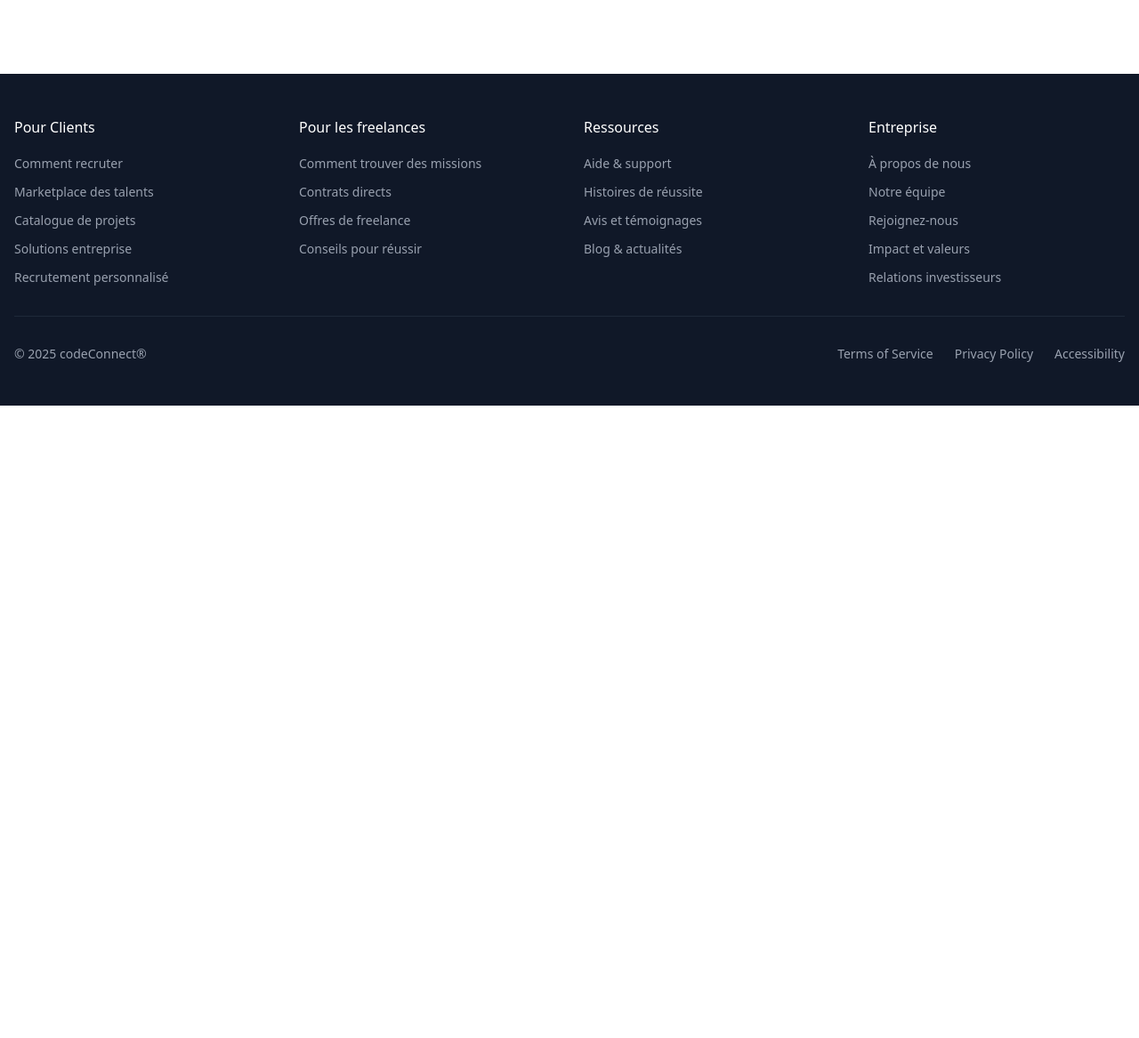
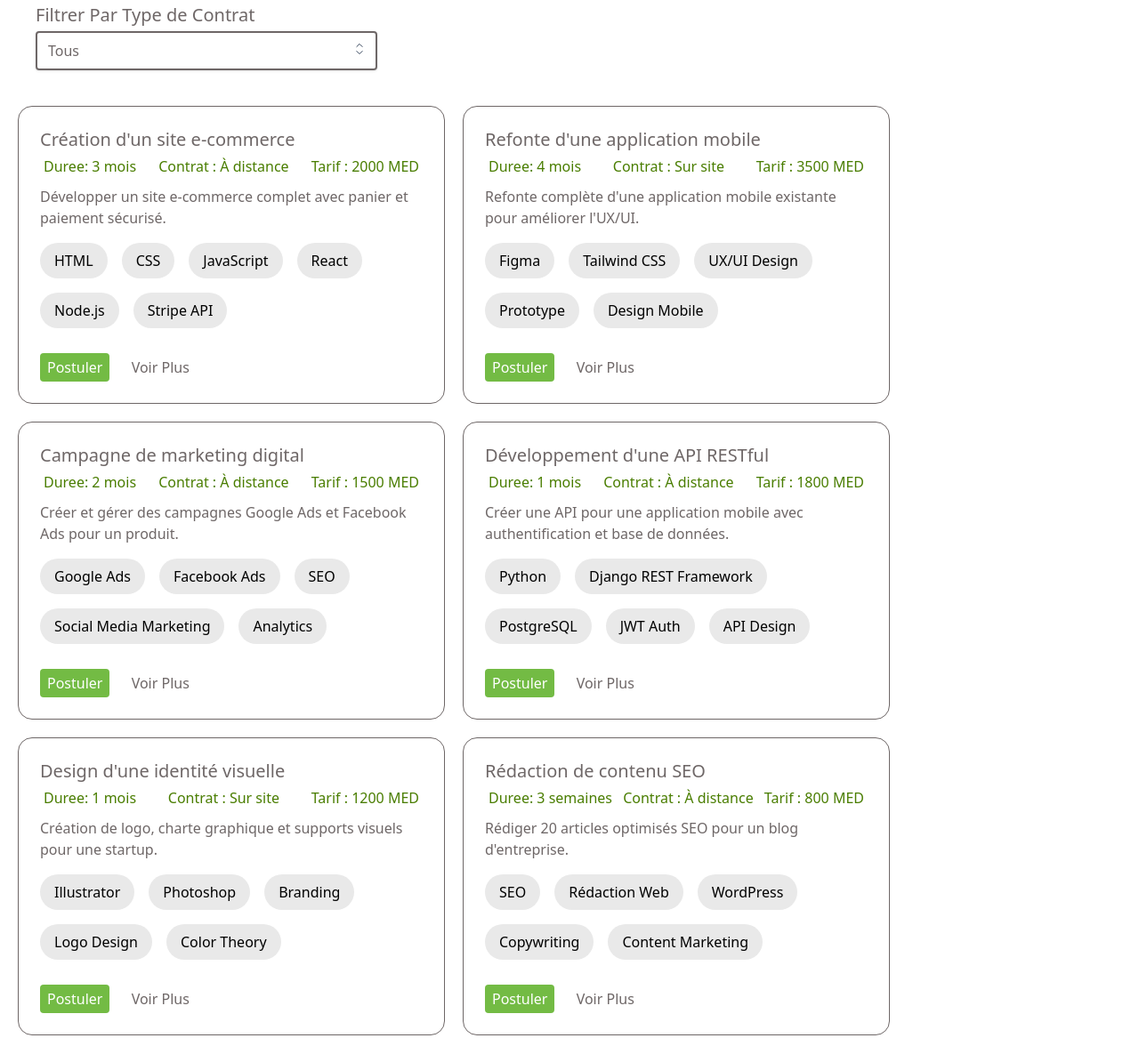
Before and after one commit to ghizlane-bouaddi/codeConnect, a plain HTML site: page pages/missions.html in a window 1280 px wide. Shown: the part 106-1273 px from the top of the page at 89% size. Before the commit the page ends 800 px from the top, so only its background shows below. Drawn offline with nearby package versions, Linux system fonts and the light colour scheme; no server answers.

Commit message:
ajout de la fonction filter les listes des mission

```diff
--- a/assets/scripts/missions.js
+++ b/assets/scripts/missions.js
@@ -2,8 +2,38 @@ const missionsList = document.getElementById("missionsList");
 async function LoadMissionData() {
   const dataMissions = await fetch("../../data/missions.json");
   let missions = await dataMissions.json();
-  console.log(missions);
+  // console.log(missions);
   ajouterCardMission(missions);
+  let selectContrat = document.getElementById("selectContrat");
+console.log(selectContrat.options)
+for (let option of selectContrat.options) {
+  console.log(option.label);
+}
+
+// when client clicked on select element
+selectContrat.addEventListener("click", () => {
+// if default value is changed
+  selectContrat.addEventListener("change", () => {
+  // if value switched by client
+    switch (selectContrat.value) {
+      case "A_distance":
+      //do somthing with  , "add" value
+        // missionsList.innerHTML = selectContrat.value;
+        console.log(selectContrat.value);
+        let resu = filterParContrat(missions, selectContrat.value);
+        console.log(resu);
+        break;  // then take break
+      case "Sur_Site":
+      //do somthing with  , "remove" value
+        // result.innerHTML = selector.value;
+        console.log("false");
+        break; // then take break
+    }
+  });
+});
+
+
+
   return missions;
 }
 LoadMissionData();
@@ -15,17 +45,17 @@ function ajouterCardMission(missions) {
     <div
         class="block max-w-[30rem] rounded-lg bg-white ">
           <div class="p-6 border-1 rounded-2xl">
-            h5 class="mb-1 text-xl font-medium leading-tight  hover:text-[#73BB44] cursor-pointer grow md:grow-0">
+        <h5 class="mb-1 text-xl font-medium leading-tight  hover:text-[#73BB44] cursor-pointer grow md:grow-0 transition duration-150 ease">
             ${mission.titre}
             </h5>
 <div class="mb-2 text-base font-medium leading-tight text-surface/75 dark:text-neutral-300 flex justify-between items-center">
-                        <span class="bg-red-400 rounded-lg p-1 text-white">${
+                        <span class=" p-1 text-lime-700 ">Duree: ${
                           mission.dureeEstime
                         }</span>
-                        <span class="bg-red-400 rounded-lg p-1 text-white">${
+                        <span class=" p-1 text-lime-700">Contrat : ${
                           mission.typeContrat
                         } </span>
-                        <span class="bg-red-400 rounded-lg p-1 text-white">${
+                        <span class=" p-1 text-lime-700">Tarif : ${
                           mission.tarif
                         } MED</span>
                     </div>
@@ -37,17 +67,16 @@ function ajouterCardMission(missions) {
                     ${mission.competance
                       .map(
                         (elt) =>
-                          `<li class='px-4 py-2 bg-[#e9e9e9] text-black  rounded-3xl mr-2 mb-2 hover:text-[#73BB44] cursor-pointer'>${elt} </li>`
+                          `<li class='px-4 py-2 bg-[#e9e9e9] text-black  rounded-3xl mr-2 mb-2 hover:text-[#73BB44] cursor-pointer transition duration-150 ease-in-out'>${elt} </li>`
                       )
                       .join("")}
                     </ul>
-
                     <a id="postulerForm" type="button" href="#"
                         class="pointer-events-auto me-5 inline-block cursor-pointer rounded text-base font-normal leading-normal text-primary transition duration-150 ease-in-out text-white px-2 py-1 bg-[#73BB44] ">
                         Postuler
                     </a>
                     <a type="button" href="#"
-                        class="pointer-events-auto inline-block cursor-pointer rounded text-base font-normal leading-normal text-primary transition duration-150 ease-in-out hover:text-primary-600 focus:text-primary-600 focus:outline-none focus:ring-0 active:text-primary-700 dark:text-primary-400">
+                        class="pointer-events-auto inline-block cursor-pointer rounded text-base font-normal leading-normal text-primary transition duration-150 ease-in-out hover:text-lime-500">
                         Voir Plus
                     </a>
                 </div>
@@ -56,6 +85,22 @@ function ajouterCardMission(missions) {
     )
     .join("");
 }
+function filterParContrat(missions, text){
+    let resoltes = missions.filter(function(mission){
+    // console.log(missions);
+    console.log(resoltes);
+    return mission.typeContrat == text;
+  });
+
+}
+function filterParContrat(missions, text){
+    let resoltes = missions.filter(function(mission){
+    return mission.typeContrat == text;
+  });
+
+  console.log(resoltes);
+}
+
 
 const postulerForm = document.getElementById("postulerForm");
 // postulerForm.addEventListener("click", function postuler(id){
--- a/data/missions.json
+++ b/data/missions.json
@@ -0,0 +1,99 @@
+[
+    {
+        "id": 1,
+        "titre": "Création d'un site e-commerce",
+        "dureeEstime": "3 mois",
+        "typeContrat": "À distance",
+        "tarif": 2000,
+        "competance": [
+            "HTML",
+            "CSS",
+            "JavaScript",
+            "React",
+            "Node.js",
+            "Stripe API"
+        ],
+        "description": "Développer un site e-commerce complet avec panier et paiement sécurisé.",
+        "client": "Jean Dupont"
+    },
+    {
+        "id": 2,
+        "titre": "Refonte d'une application mobile",
+        "dureeEstime": "4 mois",
+        "typeContrat": "Sur site",
+        "tarif": 3500,
+        "competance": [
+            "Figma",
+            "Tailwind CSS",
+            "UX/UI Design",
+            "Prototype",
+            "Design Mobile"
+        ],
+        "description": "Refonte complète d'une application mobile existante pour améliorer l'UX/UI.",
+        "client": "Marie Lambert"
+    },
+    {
+        "id": 3,
+        "titre": "Campagne de marketing digital",
+        "dureeEstime": "2 mois",
+        "typeContrat": "À distance",
+        "tarif": 1500,
+        "competance": [
+            "Google Ads",
+            "Facebook Ads",
+            "SEO",
+            "Social Media Marketing",
+            "Analytics"
+        ],
+        "description": "Créer et gérer des campagnes Google Ads et Facebook Ads pour un produit.",
+        "client": "Antoine Girard"
+    },
+    {
+        "id": 4,
+        "titre": "Développement d'une API RESTful",
+        "dureeEstime": "1 mois",
+        "typeContrat": "À distance",
+        "tarif": 1800,
+        "competance": [
+            "Python",
+            "Django REST Framework",
+            "PostgreSQL",
+            "JWT Auth",
+            "API Design"
+        ],
+        "description": "Créer une API pour une application mobile avec authentification et base de données.",
+        "client": "Paul Moreau"
+    },
+    {
+        "id": 5,
+        "titre": "Design d'une identité visuelle",
+        "dureeEstime": "1 mois",
+        "typeContrat": "Sur site",
+        "tarif": 1200,
+        "competance": [
+            "Illustrator",
+            "Photoshop",
+            "Branding",
+            "Logo Design",
+            "Color Theory"
+        ],
+        "description": "Création de logo, charte graphique et supports visuels pour une startup.",
+        "client": "Claire Petit"
+    },
+    {
+        "id": 6,
+        "titre": "Rédaction de contenu SEO",
+        "dureeEstime": "3 semaines",
+        "typeContrat": "À distance",
+        "tarif": 800,
+        "competance": [
+            "SEO",
+            "Rédaction Web",
+            "WordPress",
+            "Copywriting",
+            "Content Marketing"
+        ],
+        "description": "Rédiger 20 articles optimisés SEO pour un blog d'entreprise.",
+        "client": "Lucie Faure"
+    }
+]
--- a/pages/missions.html
+++ b/pages/missions.html
@@ -15,6 +15,7 @@
         .hamburger {
             display: none;
         }
+
         .bar {
             display: block;
             width: 25px;
@@ -24,6 +25,7 @@
             transition: all 0.3s ease-in-out;
             background-color: #6e6767;
         }
+
         @media only screen and (max-width: 1000px) {
             .nav-menu {
                 position: fixed;
@@ -36,8 +38,9 @@
                 border-radius: 10px;
                 text-align: center;
                 transition: 0.3s;
-    box-shadow: 0 10px 27px rgba(0,0,0,0.05);
+                box-shadow: 0 10px 27px rgba(0, 0, 0, 0.05);
             }
+
             .nav-menu.active {
                 left: 0;
             }
@@ -50,6 +53,7 @@
                 display: block;
                 cursor: pointer;
             }
+
             .hamburger.active .bar:nth-child(2) {
                 opacity: 0;
             }
@@ -72,72 +76,71 @@
         <div class="max-w-7xl mx-auto px-4 py-4 flex items-center justify-between">
             <div class="flex items-center gap-8">
                 <div class="">
-                    <span class="text-gray-700 text-2xl ">code<span class="font-bold text-lime-600 text-2xl">Connect</span></span>
+                    <span class="text-gray-700 text-2xl ">code<span
+                            class="font-bold text-lime-600 text-2xl">Connect</span></span>
                 </div>
                 <nav class="navBar ">
                     <ul class="md:flex items-center gap-6 transition-all nav-menu">
-                        <li class="nav-item"><a href="index.html" class="text-gray-700 hover:text-lime-600 hover:font-medium">Accueil</a>
+                        <li class="nav-item"><a href="../index.html"
+                                class="text-gray-700 hover:text-lime-600 hover:font-medium">Accueil</a>
                         </li>
-                        <li class="nav-item"><a href="./pages/freelances.html" class="text-gray-700 hover:text-lime-600 hover:font-medium ">Freelances</a></li>
-                        <li class="nav-item"> <a href="./pages/missions.html" class="text-gray-700 hover:text-lime-600 hover:font-medium">Missions</a></li>
-                        <li class="nav-item"><a href="./pages/service.html" class="text-gray-700 hover:text-lime-600 hover:font-medium">Services</a></li>
-                        <li class="nav-item"><a href="./pages/avis.html" class="text-gray-700 hover:text-lime-600 hover:font-medium">Temoingnages</a></li>
-                        <li class="nav-item"><a href="./pages/contact.html" class="text-gray-700 hover:text-lime-600 hover:font-medium">Conatct</a></li>
+                        <li class="nav-item"><a href="./pages/freelances.html"
+                                class="text-gray-700 hover:text-lime-600 hover:font-medium ">Freelances</a></li>
+                        <li class="nav-item"> <a href="./missions.html"
+                                class="text-gray-700 hover:text-lime-600 hover:font-medium">Missions</a></li>
+                        <li class="nav-item"><a href="./pages/service.html"
+                                class="text-gray-700 hover:text-lime-600 hover:font-medium">Services</a></li>
+                        <li class="nav-item"><a href="./pages/avis.html"
+                                class="text-gray-700 hover:text-lime-600 hover:font-medium">Temoingnages</a></li>
+                        <li class="nav-item"><a href="./pages/contact.html"
+                                class="text-gray-700 hover:text-lime-600 hover:font-medium">Conatct</a></li>
                     </ul>
                     <div class="hamburger">
-                        <span class ="bar block w-10 h-1 mx-3 my-2 bg-[#101010] transition-all" ></span>
-                        <span class ="bar  block w-10 h-1 mx-3 my-2 bg-[#101010]" ></span>
-                        <span class ="bar  block w-10 h-1 mx-3 my-2 bg-[#101010]" ></span>
+                        <span class="bar block w-10 h-1 mx-3 my-2 bg-[#101010] transition-all"></span>
+                        <span class="bar  block w-10 h-1 mx-3 my-2 bg-[#101010]"></span>
+                        <span class="bar  block w-10 h-1 mx-3 my-2 bg-[#101010]"></span>
                     </div>
                 </nav>
             </div>
             <div class="flex items-center gap-3">
-                <Button class="text-gray-700 hover:border-2 hover:border-lime-600  h-9 px-4 py-1 rounded-md gap-1.5 cursor-pointer">
+                <Button
+                    class="text-gray-700 hover:border-2 hover:border-lime-600  h-9 px-4 py-1 rounded-md gap-1.5 cursor-pointer">
                     Log In
                 </Button>
-                <Button class="bg-lime-500 hover:bg-lime-600  text-white h-9 px-4 py-1 rounded-md gap-1.5 cursor-pointer">
+                <Button
+                    class="bg-lime-500 hover:bg-lime-600  text-white h-9 px-4 py-1 rounded-md gap-1.5 cursor-pointer">
                     Sign Up
                 </Button>
             </div>
         </div>
     </header>
     <!-- End header -->
-    <section class="mb-20">
-        <div id="missionsList" class=" w-full flex flex-wrap gap-5 mt-10 my-auto px-5">
-            <!-- <div
-                class="block max-w-[18rem] rounded-lg bg-white text-left text-surface shadow-secondary-1 dark:bg-surface-dark dark:text-white">
-                <div class="p-6">
-                    <h5 class="mb-1 text-xl font-medium leading-tight ">
-                        titre
-                    </h5>
-                    <div class="mb-2 text-base font-medium leading-tight text-surface/75 dark:text-neutral-300 flex justify-between items-center">
-                        <span class="bg-red-400 rounded-lg p-1 text-white">dureEstimer</span>
-                        <span class="bg-red-400 rounded-lg p-1 text-white">type de contrat </span>
-                        <span class="bg-red-400 rounded-lg p-1 text-white">tarif</span>
-                        <span class="bg-red-400 rounded-lg p-1 text-white"></span>
+    <!-- start mission list -->
+    <section class="mb-20 relative">
+        <div class=" ml-10 mt-10 w-full max-w-sm min-w-[200px]">
+            <label class="block mb-1 text-xl ">
+                Filtrer Par Type de Contrat
+            </label>
+            <div class="relative">
+                <select
+                    class="w-full bg-transparent placeholder:text-md border border-2 rounded pl-3 pr-8 py-2 transition duration-300 ease focus:outline-none focus:border-lime-600 shadow-sm focus:shadow-md appearance-none cursor-pointer" id="selectContrat">
+                    <option value="Tous">Tous</option>
+                    <option value="A_distance">A distance</option>
+                    <option value="Sur_Site">Sur Site</option>
+
+                </select>
+                <svg xmlns="http://www.w3.org/2000/svg" fill="none" viewBox="0 0 24 24" stroke-width="1.2"
+                    stroke="currentColor" class="h-5 w-5 ml-1 absolute top-2.5 right-2.5 text-slate-700">
+                    <path stroke-linecap="round" stroke-linejoin="round"
+                        d="M8.25 15 12 18.75 15.75 15m-7.5-6L12 5.25 15.75 9" />
+                </svg>
             </div>
-                    <p class="mb-4 text-base leading-normal">
-                        Some quick example text to class="p-2 bg-blue-700 rounded-lg" build on the card title and make up the
-                        bulk of the card's content.
-                    </p>
-                    <ul class="flex justify-around items-center ">
-                        <li class="px-1 bg-blue-700 rounded-lg">comp1</li>
-                        <li class="px-1 bg-blue-700 rounded-lg">comp2</li>
-                        <li class="px-1 bg-blue-700 rounded-lg">comp3</li>
-                    </ul>
-                    <a type="button" href="#"
-                        class="pointer-events-auto me-5 inline-block cursor-pointer rounded text-base font-normal leading-normal text-primary transition duration-150 ease-in-out hover:text-primary-600 focus:text-primary-600 focus:outline-none focus:ring-0 active:text-primary-700 dark:text-primary-400">
-                        Card Link
-                    </a>
-                    <a type="button" href="#"
-                        class="pointer-events-auto inline-block cursor-pointer rounded text-base font-normal leading-normal text-primary transition duration-150 ease-in-out hover:text-primary-600 focus:text-primary-600 focus:outline-none focus:ring-0 active:text-primary-700 dark:text-primary-400">
-                        Another Link
-                    </a>
         </div>
-            </div> -->
-
+        <div id="missionsList" class=" w-full flex flex-wrap gap-5 mt-10 my-auto px-5 ">
         </div>
     </section>
+    <!-- end mission list -->
+
     <!-- start footer -->
     <footer class="w-full bg-gray-900 text-white py-12">
         <div class="max-w-7xl mx-auto px-4">
@@ -266,7 +269,6 @@
         </div>
     </footer>
     <!-- end footer -->
-    <script src="../assets/scripts/temoignages.js"></script>
     <script src="https://kit.fontawesome.com/a680a19743.js" crossorigin="anonymous"></script>
     <script src="../assets/scripts/main.js"></script>
     <script src="../assets/scripts/missions.js"></script>
```
Lines whose indentation alone changed are shown as unchanged.
